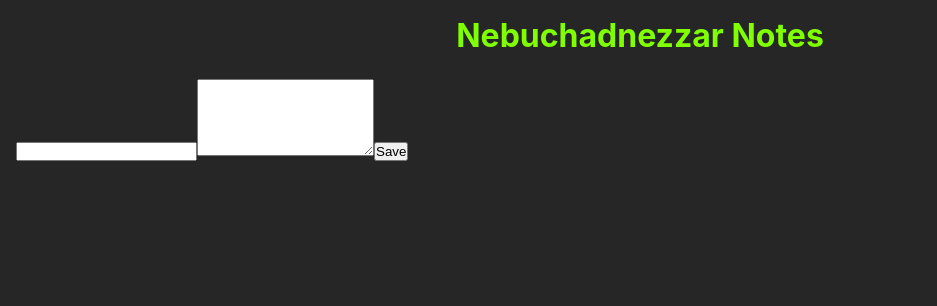
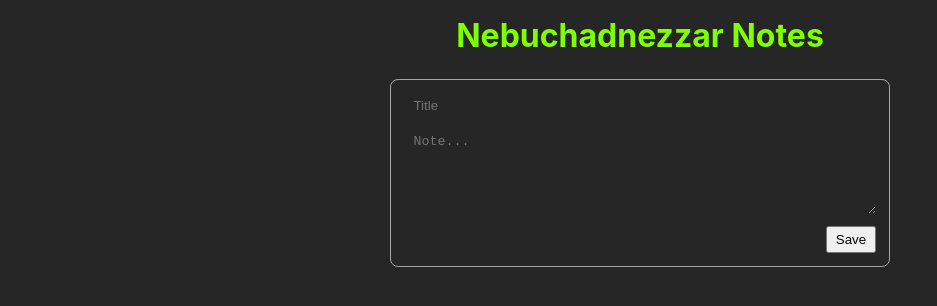
Before and after one commit to dan-ville/note-another-one, a Next.js app: page / in a window 1280 px wide. Shown: the top 306 px of the page, without its empty margins (0-937 px from the left). Built offline with nearby package versions, Linux system fonts and the light colour scheme.

Commit message:
styles and local storage notes

```diff
--- a/app/components/NewNote/NewNote.module.scss
+++ /dev/null
@@ -1,8 +0,0 @@
-.note-container {
-  border: 1px solid hsl(0, 0%, 65%);
-  padding: 0.8rem;
-  border-radius: 0.5em;
-  background-color: transparent;
-  color: hsl(0, 0%, 80%);
-  text-align: left;
-}
--- /dev/null
+++ b/app/components/NewNote/NewNote.scss
@@ -0,0 +1,37 @@
+.note-container {
+  border: 1px solid hsl(0, 0%, 65%);
+  padding: 0.8rem;
+  border-radius: 0.5em;
+  background-color: transparent;
+  color: hsl(0, 0%, 80%);
+  text-align: left;
+  width: 500px;
+  margin: auto;
+  margin-bottom: 24px;
+
+  input.note-title,
+  textarea.note-content {
+    display: block;
+    width: 100%;
+
+    padding: 0.3rem 0.6rem;
+    color: hsl(0, 0%, 80%);
+
+    margin-bottom: 12px;
+    border: none;
+    background-color: transparent;
+  }
+  .note-title:focus, .note-content:focus {
+    outline: none;
+  }
+
+  .note-footer {
+    display: flex;
+    margin-top: 12px;
+
+    .save-button {
+      padding: 0.3em 0.6em;
+      margin-left: auto;
+    }
+  }
+}
--- a/app/components/NewNote/NewNote.tsx
+++ b/app/components/NewNote/NewNote.tsx
@@ -1,6 +1,6 @@
 "use client"
 import React from "react"
-import "./NewNote.module.scss"
+import "./NewNote.scss"
 
 interface Props {
   values: {
@@ -21,20 +21,26 @@ const NewNote = ({
   return (
     <div className="note-container">
       <input
+        className="note-title"
         type="text"
-        placeholder={title}
+        placeholder={title || `Title`}
         name="title"
         value={title}
         onChange={onInputChange}
       />
       <textarea
+        className="note-content"
         rows={5}
-        defaultValue={content}
         name="content"
         value={content}
         onChange={onInputChange}
+        placeholder="Note..."
       />
-      <button onClick={() => createNote()}>Save</button>
+      <div className="note-footer">
+        <button onClick={() => createNote()} className="save-button">
+          Save
+        </button>
+      </div>
     </div>
   )
 }
--- a/app/components/Note/Note.module.scss
+++ b/app/components/Note/Note.scss
@@ -6,9 +6,11 @@
   border: 1px solid hsl(0, 0%, 65%);
   padding: 0.8rem;
   border-radius: 0.5em;
+  box-shadow: 0px 0px 10px red;
 }
 
-.title-input, .content-input {
+.title-input,
+.content-input {
   padding: 0.3rem 0.6rem;
   color: hsl(0, 0%, 80%);
   display: block;
--- a/app/components/Note/Note.tsx
+++ b/app/components/Note/Note.tsx
@@ -1,7 +1,7 @@
 "use client"
 import React, { useRef, useState } from "react"
 import { Note as NoteInterface } from "../../types"
-import "./Note.module.scss"
+import "./Note.scss"
 
 interface Props {
   note: NoteInterface
@@ -46,7 +46,7 @@ const NoteModal = ({
         name="content"
         value={form.content}
         onChange={onInputChange}
-        className='content-input'
+        className="content-input"
       />
       <button onClick={() => closeModal(form)}>Save</button>
     </dialog>
--- /dev/null
+++ b/app/hooks/useRegisterNotes.ts
@@ -0,0 +1,12 @@
+import { useEffect } from "react"
+import { Note } from "../types"
+
+interface Params {
+  notes: Note[]
+}
+
+export function useRegisterNotes(notes: Note[]) {
+  useEffect(() => {
+    localStorage.setItem("notes", JSON.stringify(notes))
+  }, [notes])
+}
--- a/app/page.tsx
+++ b/app/page.tsx
@@ -3,15 +3,23 @@ import { useState } from "react"
 import { Note as NoteInterface } from "./types"
 import { NewNote, Note } from "./components"
 import "./style.scss"
+import { useRegisterNotes } from "./hooks/useRegisterNotes"
 
 const formInitialValues = {
   title: "",
   content: "",
 }
 
+const storedNotes = localStorage.getItem("notes")
+
 export default function Home() {
-  const [notes, setNotes] = useState<NoteInterface[]>([])
+  const [notes, setNotes] = useState<NoteInterface[]>(
+    storedNotes ? JSON.parse(storedNotes) : []
+  )
   const [form, setForm] = useState(formInitialValues)
+
+  useRegisterNotes(notes)
+
   const onInputChange = (
     event: React.ChangeEvent<HTMLInputElement | HTMLTextAreaElement>
   ) => {
@@ -32,12 +40,12 @@ export default function Home() {
 
   return (
     <main>
+      <NewNote
+        values={form}
+        createNote={createNote}
+        onInputChange={onInputChange}
+      />
       <div className="notes-grid">
-        <NewNote
-          values={form}
-          createNote={createNote}
-          onInputChange={onInputChange}
-        />
         {notes.map((note, key) => (
           <Note key={key} note={note} updateNote={updateNote} />
         ))}
--- a/app/style.scss
+++ b/app/style.scss
@@ -8,7 +8,7 @@ body {
   background-color: hsl(0, 0%, 15%);
   color: hsl(0, 0%, 85%);
   padding: 1rem;
-    font-family: 'Inter';
+  font-family: "Inter";
 }
 
 h1 {
@@ -16,8 +16,7 @@ h1 {
   color: chartreuse;
   text-align: center;
   margin-bottom: 24px;
-    font-family: 'Inter';
-
+  font-family: "Inter";
 }
 
 .notes-grid {
```
Lines whose indentation alone changed are shown as unchanged.
